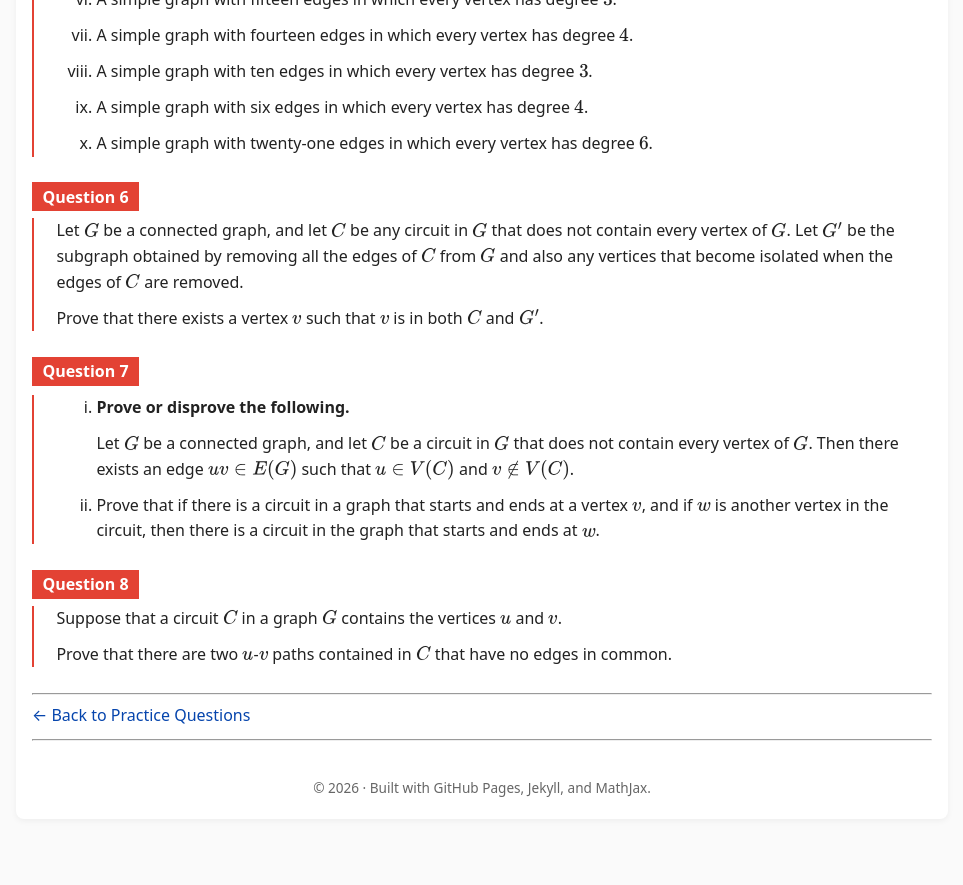
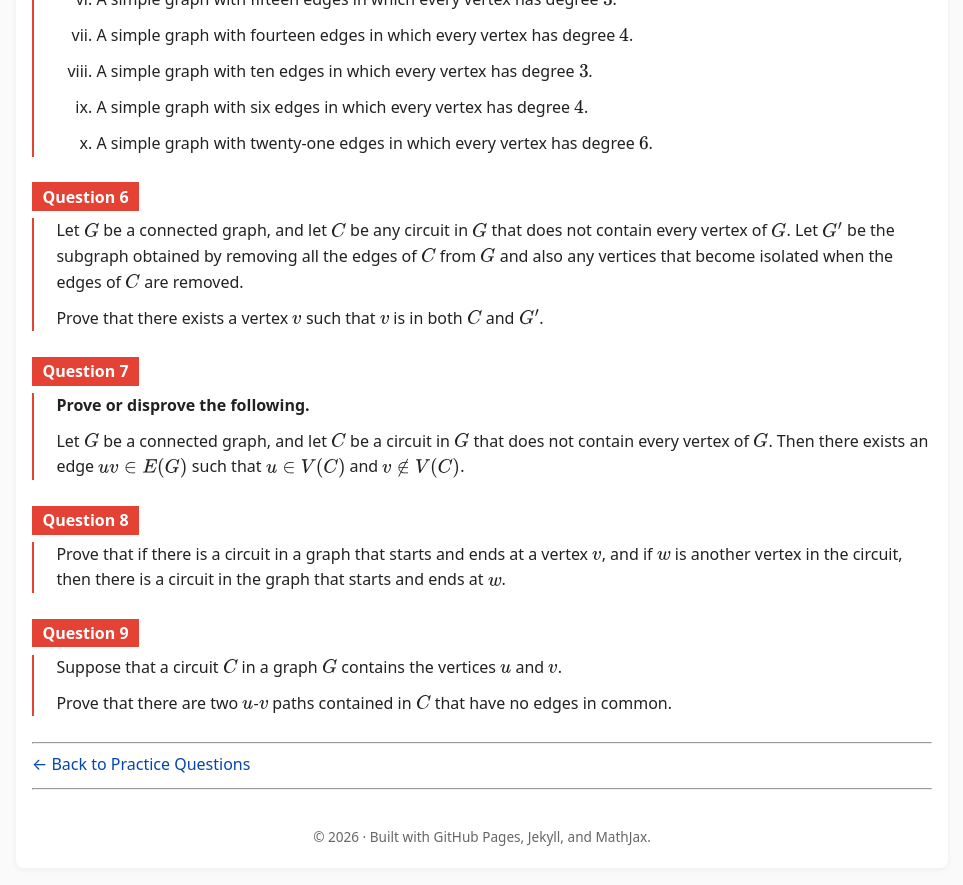
Before and after one commit to SaleemKamaludin/SaleemKamaludin.github.io, a Jekyll site: the page built from courses/math-2276/practice-questions/coursework-exam-1/index.md, in a window 1280 px wide and 900 px high, scrolled down 2134 px. Shown: the top 885 px of the window, without its empty margins (158-1121 px from the left). Built offline with Jekyll 4.4.1, drawn with Linux system fonts in a browser that asks for light colours; before the commit the page ends 2985 px from its top, so only the background shows below that.

Commit message:
Correct numbering of Questions 7 through 9

```diff
--- a/courses/math-2276/practice-questions/coursework-exam-1/index.md
+++ b/courses/math-2276/practice-questions/coursework-exam-1/index.md
@@ -336,6 +336,7 @@ These questions are provided for additional practice for **Coursework Exam 1** a
 
 </div>
 
+
 <div id="cw1-question-7" class="math-env exercise">
 
   <div class="math-env-heading">
@@ -344,38 +345,44 @@ These questions are provided for additional practice for **Coursework Exam 1** a
 
   <div class="math-env-body">
 
-    <ol type="i">
+    <p>
+      <strong>Prove or disprove the following.</strong>
+    </p>
 
-      <li>
-        <p>
-          <strong>Prove or disprove the following.</strong>
-        </p>
-
-        <p>
-          Let \(G\) be a connected graph, and let \(C\) be a circuit in \(G\)
-          that does not contain every vertex of \(G\). Then there exists an edge
-          \(uv\in E(G)\) such that \(u\in V(C)\) and \(v\notin V(C)\).
-        </p>
-      </li>
-
-      <li>
-        <p>
-          Prove that if there is a circuit in a graph that starts and ends at
-          a vertex \(v\), and if \(w\) is another vertex in the circuit, then
-          there is a circuit in the graph that starts and ends at \(w\).
-        </p>
-      </li>
-
-    </ol>
+    <p>
+      Let \(G\) be a connected graph, and let \(C\) be a circuit in \(G\)
+      that does not contain every vertex of \(G\). Then there exists an edge
+      \(uv\in E(G)\) such that \(u\in V(C)\) and \(v\notin V(C)\).
+    </p>
 
   </div>
 
 </div>
 
+
 <div id="cw1-question-8" class="math-env exercise">
 
   <div class="math-env-heading">
     <span class="math-env-tag">Question 8</span>
+  </div>
+
+  <div class="math-env-body">
+
+    <p>
+      Prove that if there is a circuit in a graph that starts and ends at
+      a vertex \(v\), and if \(w\) is another vertex in the circuit, then
+      there is a circuit in the graph that starts and ends at \(w\).
+    </p>
+
+  </div>
+
+</div>
+
+
+<div id="cw1-question-9" class="math-env exercise">
+
+  <div class="math-env-heading">
+    <span class="math-env-tag">Question 9</span>
   </div>
 
   <div class="math-env-body">
@@ -394,6 +401,7 @@ These questions are provided for additional practice for **Coursework Exam 1** a
 
 </div>
 
+
 ---
 
 [← Back to Practice Questions]({{ '/courses/math-2276/practice-questions/' | relative_url }})
```
